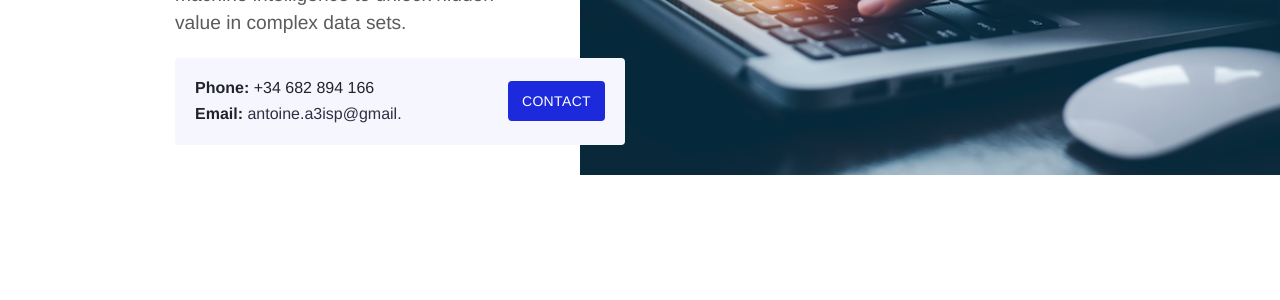
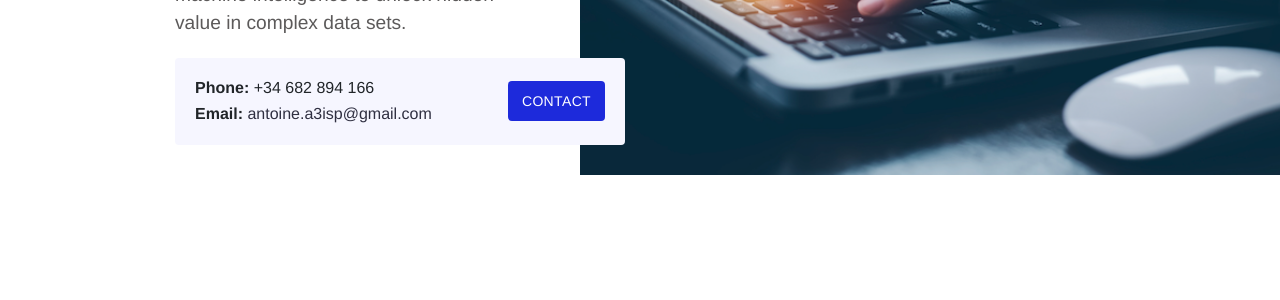
Before and after one commit to A3I-DataScience/A3I-DatScience.github.io, a Jekyll site: the page built from index.md, in a window 1280 px wide. Shown: the part 554-854 px from the top of the page. Built offline with Jekyll 4.4.1, drawn with Linux system fonts in a browser that asks for light colours.

Commit message:
Update contact.yml

```diff
--- a/_data/contact.yml
+++ b/_data/contact.yml
@@ -1,3 +1,3 @@
-email: 'antoine.a3isp@gmail.'
+email: 'antoine.a3isp@gmail.com'
 phone: '+34 682 894 166'
 contact_button_link: 'contact'
```
